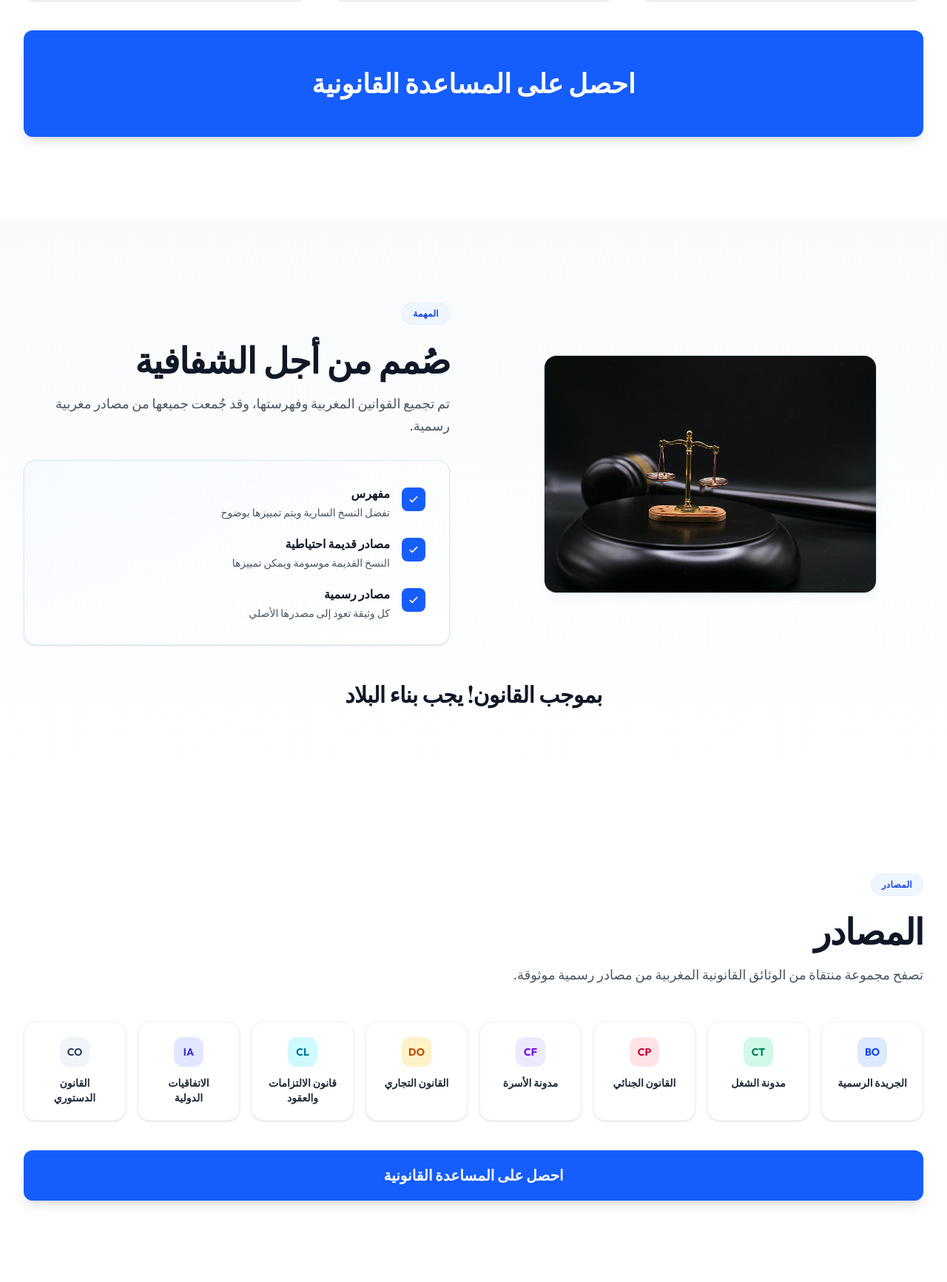
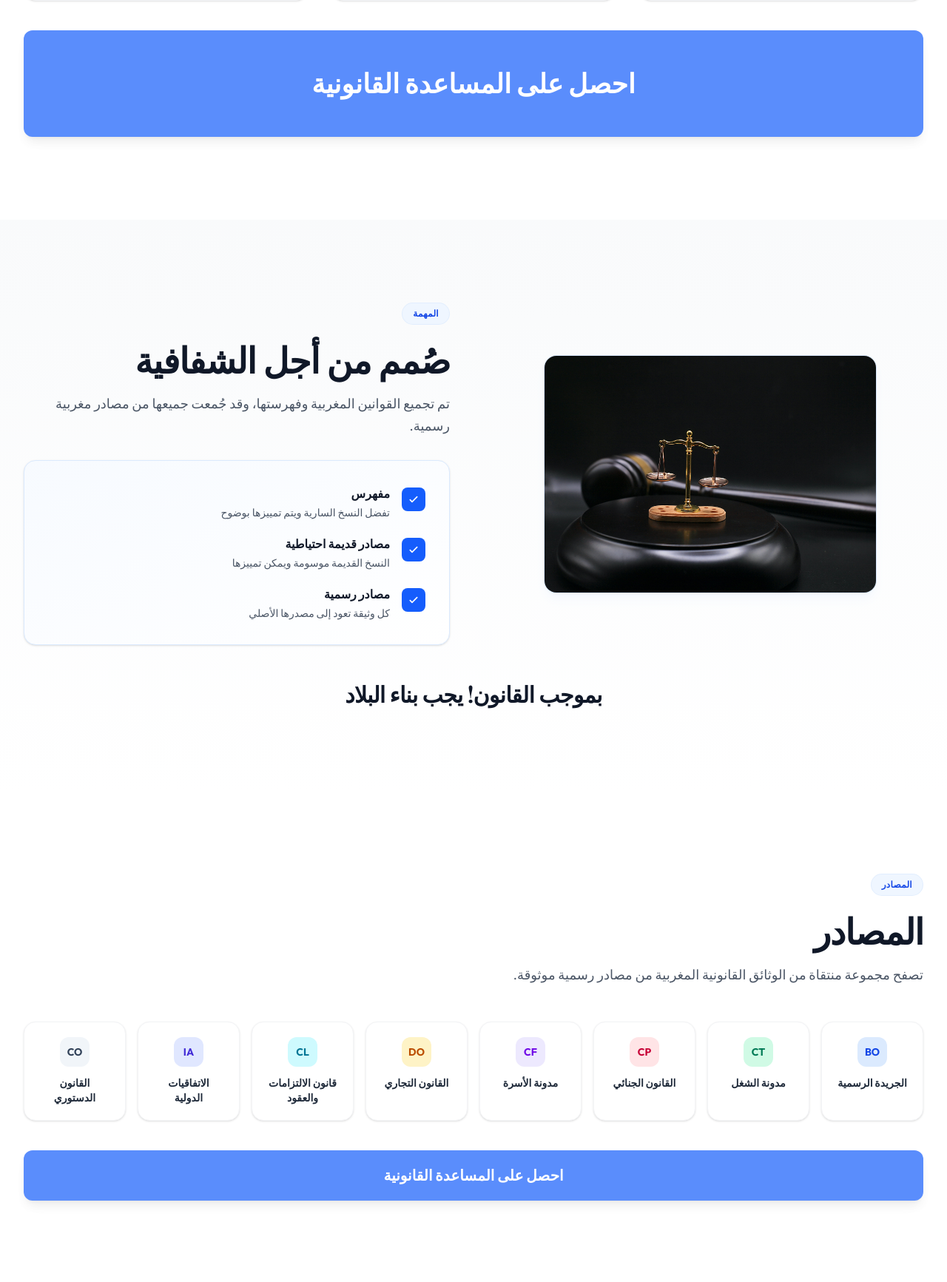
Before and after one commit to marokkobiz/morocco-law-search, a Laravel app: page / in a window 1280 px wide. Shown: the part 1405-3138 px from the top of the page at 74% size. Run offline with Laravel 12, Linux system fonts and the light colour scheme; style sheets or scripts are compiled from the project's sources; some libraries are stand-ins or nearby versions; some web fonts are replaced.

Commit message:
feat(legal-aid): disable legal aid links with updated accessibility attributes

```diff
--- a/resources/views/home.blade.php
+++ b/resources/views/home.blade.php
@@ -147,7 +147,7 @@
             </div>
 
             <div class="mt-10 w-full h-36" data-animate="fade-up" style="--delay: 0.3s">
-                <a href="{{ route('legal-aid') }}" class="flex h-full w-full items-center justify-center lg:text-4xl sm:text-3xl rounded-xl bg-blue-600 px-6 py-4 sm:py-5 md:text-xl font-bold capitalize text-white shadow-lg hover:bg-blue-700 transition-colors no-underline">
+                <a tabindex="-1" aria-disabled="true" href="{{ route('legal-aid') }}" class="pointer-events-none opacity-70 cursor-not-allowed flex h-full w-full items-center justify-center lg:text-4xl sm:text-3xl rounded-xl bg-blue-600 px-6 py-4 sm:py-5 md:text-xl font-bold capitalize text-white shadow-lg hover:bg-blue-700 transition-colors no-underline">
                     {{ __('landing.get_legal_aid') }}
                 </a>
             </div>
@@ -294,7 +294,7 @@
             </div>
 
             <div class="mt-10 w-full" data-animate="fade-up" style="--delay: 0.3s">
-                <a href="{{ route('legal-aid') }}" class="flex w-full items-center justify-center rounded-xl bg-blue-600 px-6 py-4 sm:py-5 text-base sm:text-lg md:text-xl font-bold capitalize text-white shadow-lg hover:bg-blue-700 transition-colors no-underline">
+                <a tabindex="-1" aria-disabled="true" href="{{ route('legal-aid') }}" class="pointer-events-none opacity-70 cursor-not-allowed flex w-full items-center justify-center rounded-xl bg-blue-600 px-6 py-4 sm:py-5 text-base sm:text-lg md:text-xl font-bold capitalize text-white shadow-lg hover:bg-blue-700 transition-colors no-underline">
                     {{ __('landing.get_legal_aid') }}
                 </a>
             </div>
```
